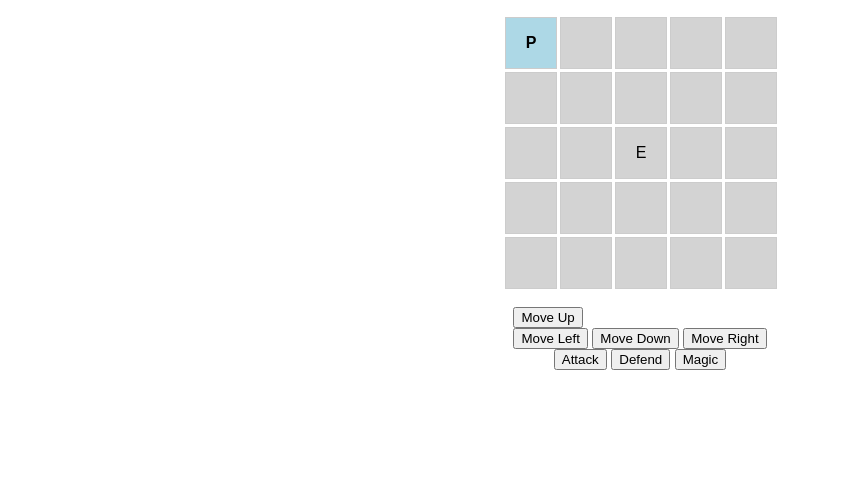
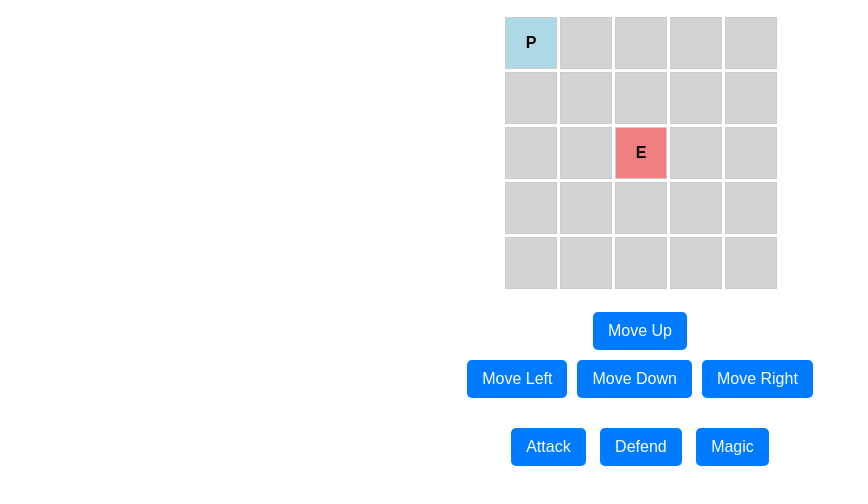
Before and after one commit to Nat20-kickstarter/Gladiator, a plain HTML site: page index.html in a window 1280 px wide. Shown: the part 178-682 px from the top of the page, without its empty margins (0-868 px from the left). Drawn offline with Linux system fonts and the light colour scheme.

Commit message:
Update styles.css

```diff
--- a/styles.css
+++ b/styles.css
@@ -37,4 +37,38 @@ body {
 }
 
 .enemy {
+    background-color: lightcoral;
+    font-weight: bold;
+}
+
+button {
+    margin: 5px;
+    padding: 10px 15px;
+    font-size: 16px;
+    cursor: pointer;
+    border: none;
+    border-radius: 5px;
+    background-color: #007bff;
+    color: white;
+    transition: background-color 0.3s;
+}
+
+button:hover {
+    background-color: #0056b3;
+}
+
+#movement {
+    display: flex;
+    flex-direction: column;
+    align-items: center;
+    margin-bottom: 20px;
+}
+
+#movement div {
+    display: flex;
+    justify-content: center;
+}
+
+
+.enemy {
     background-color
```
